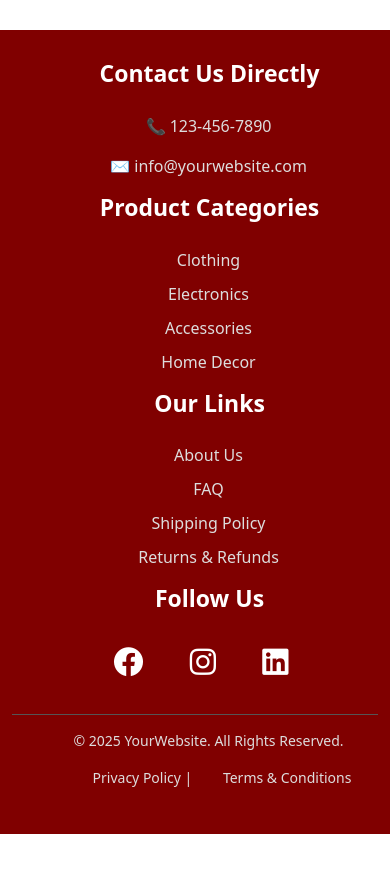
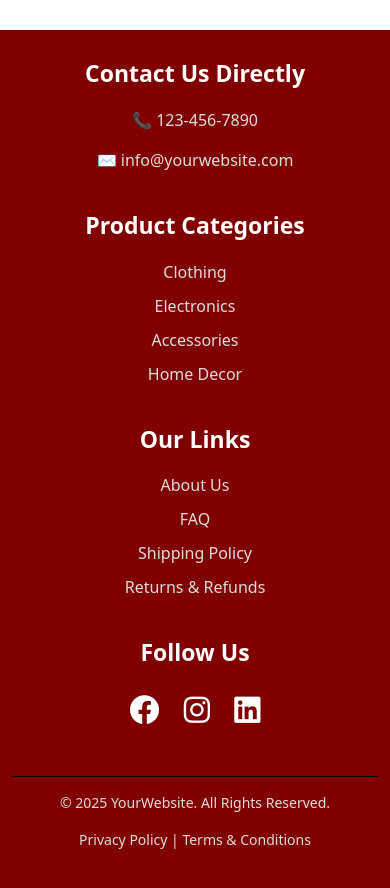
Before and after one commit to mahnoor-doveloper-alt/MYWEBPAGE, a plain HTML site: page index.html in a window 390 px wide. Shown: the part 3032-3920 px from the top of the page. Before the commit the page ends 3866 px from the top, so only its background shows below. Drawn offline with nearby package versions, Linux system fonts and the light colour scheme.

Commit message:
Update styl.css

```diff
--- a/styl.css
+++ b/styl.css
@@ -1,4 +1,8 @@
 /* Navbar Styling */
+html {
+    scroll-behavior: smooth;
+}
+
 .navbar {
     background-color:maroon;
 }
@@ -488,23 +492,21 @@ footer {
     background-color: maroon;
     padding: 30px 0;
     font-size: 16px;
+    color: white;
 }
 
 footer h5 {
     font-weight: bold;
     font-size: 23px;
-    margin-bottom: 26px;
-    color:white;
-    margin-left: 29px;
+    margin-bottom: 20px;
+    color: white;
 }
 
 footer p, footer a {
     color: #ddd;
     text-decoration: none;
     transition: 0.3s;
-    margin-left: 27px;
 }
-
 
 footer ul {
     padding: 0;
@@ -515,27 +517,59 @@ footer ul li {
     margin-bottom: 10px;
 }
 
+/* Desktop Layout */
 .footer-container {
     display: flex;
+    justify-content: space-between;
     flex-wrap: wrap;
-    justify-content: space-between;
     text-align: left;
 }
 
+.footer-social a {
+    display: inline-block;
+    margin-right: 10px;
+    font-size: 30px;
+    color: white;
+}
+
+/* Footer Bottom */
 .footer-bottom {
     text-align: center;
     margin-top: 30px;
-    border-top: 1px solid #555;
+    border-top: 1px solid black;
     padding-top: 15px;
     font-size: 14px;
 }
 
-/* Social Media Icons */
-.footer-social a {
-    display: inline-block;
-    margin-right: 15px;
-    font-size: 30px;
-    color: white;
+/* Mobile Responsive Fix */
+@media (max-width: 767px) {
+    .footer-container {
+        flex-direction: column;
+        text-align: center;
+    }
+
+    footer .col-md-3 {
+        width: 100%;
+        text-align: center;
+        margin-bottom: 1.5rem;
+    }
+
+    footer ul {
+        padding-left: 0;
+    }
+
+    .footer-social {
+        text-align: center;
+    }
+
+    .footer-social a {
+        margin: 0 10px;
+    }
+
+    .footer-bottom {
+        text-align: center;
+        margin-top: 20px;
+    }
 }
 
 
```
